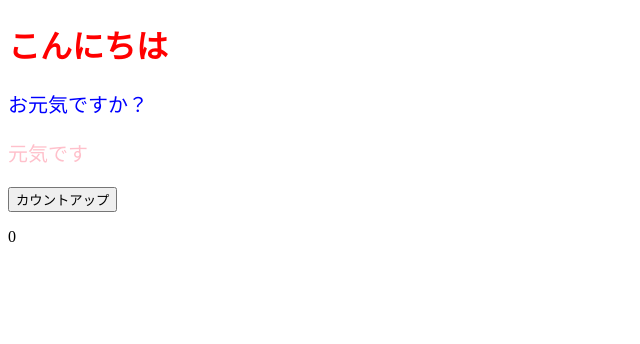
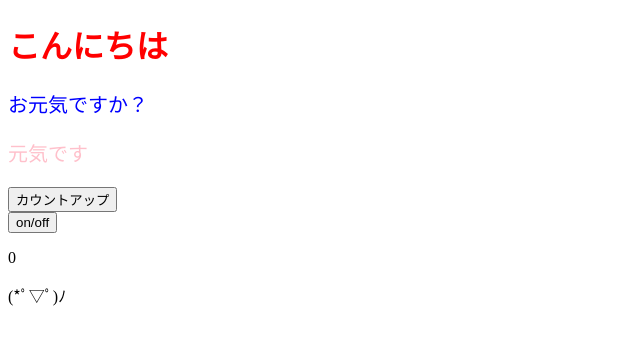
Before and after one commit to takumines/react-practice, a React (Create React App) app: page / in a window 1280 px wide. Shown: the top 344 px of the page, without its empty margins (0-640 px from the left). Built offline with nearby package versions, Linux system fonts and the light colour scheme.

Commit message:
再レンダリング・useEffectについて

```diff
--- a/src/App.jsx
+++ b/src/App.jsx
@@ -1,18 +1,38 @@
-import React, { useState } from "react";
+/* eslint react-hooks/exhaustive-deps: off*/
+import React, { useEffect, useState } from "react";
 import ColorfulMessage from "./components/ColorfulMessage";
 
 const App = () => {
+  console.log("最初");
+  const [num, setNum] = useState(0);
+  const [faceShowFlag, setFaceShowFlag] = useState(true);
+
   const onClickCountUp = () => {
     setNum(num + 1);
   };
-  const [num, setNum] = useState(0);
+
+  const onClickSwitchShowFlag = () => {
+    setFaceShowFlag(!faceShowFlag);
+  };
+
+  useEffect(() => {
+    if (num % 3 === 0) {
+      faceShowFlag || setFaceShowFlag(true);
+    } else {
+      faceShowFlag && setFaceShowFlag(false);
+    }
+  }, [num]);
+
   return (
     <>
       <h1 style={{ color: "red" }}>こんにちは</h1>
       <ColorfulMessage color="blue">お元気ですか？</ColorfulMessage>
       <ColorfulMessage color="pink">元気です</ColorfulMessage>
       <button onClick={onClickCountUp}>カウントアップ</button>
+      <br />
+      <button onClick={onClickSwitchShowFlag}>on/off</button>
       <p>{num}</p>
+      {faceShowFlag && <p>(*ﾟ▽ﾟ)ﾉ</p>}
     </>
   );
 };
```
